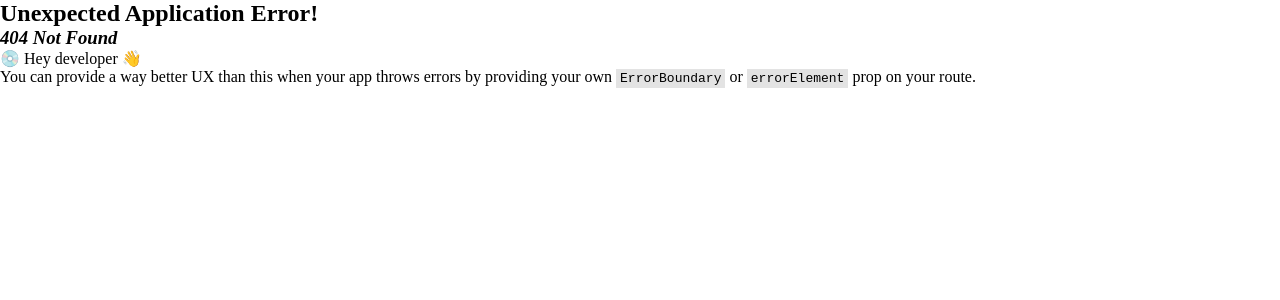
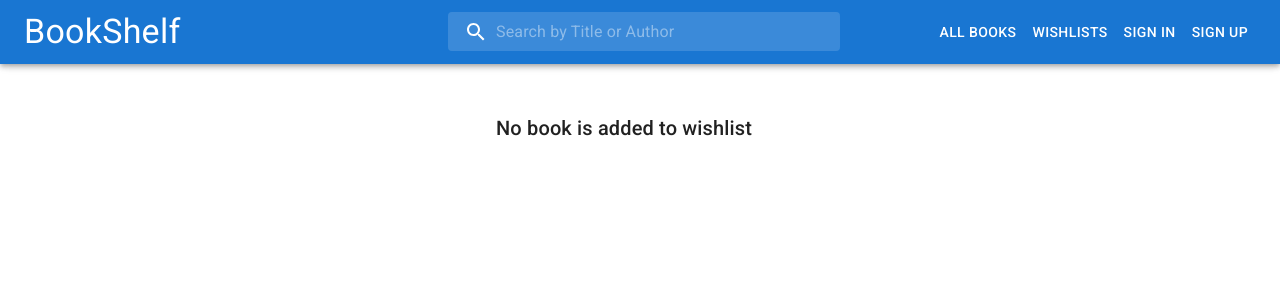
Before and after one commit to rahmanrafi32/bookshelf_redux_client, a React app: page /wishlist in a window 1280 px wide. Before the commit this address had no page. Shown: the top 300 px of the page. Built offline with nearby package versions, Linux system fonts and the light colour scheme; the HTML template or start-up script is replaced by a standard one.

Commit message:
wishlist added.

```diff
--- a/src/components/Navbar.tsx
+++ b/src/components/Navbar.tsx
@@ -30,9 +30,9 @@ const Navbar = () => {
   const handleDrawerToggle = () => {
     setMobileOpen((prevState) => !prevState);
   };
-
   const { username } = useAppSelector((state) => state.user);
   const dispatch = useAppDispatch();
+
   const drawer = (
     <Box onClick={handleDrawerToggle} sx={{ textAlign: 'center' }}>
       <Typography variant="h6" sx={{ my: 2 }}>
@@ -96,7 +96,7 @@ const Navbar = () => {
               <Grid container direction="row" justifyContent="flex-end">
                 <Grid item>
                   <Box>
-                    <Button size={'large'}>
+                    <Button>
                       <Link
                         style={{ textDecoration: 'none', color: '#fff' }}
                         to="/"
@@ -104,8 +104,16 @@ const Navbar = () => {
                         All Books
                       </Link>
                     </Button>
+                    <Button>
+                      <Link
+                        style={{ textDecoration: 'none', color: '#fff' }}
+                        to="/wishlist"
+                      >
+                        Wishlists
+                      </Link>
+                    </Button>
                     {username ? (
-                      <Button sx={{ color: '#fff' }} size={'large'}>
+                      <Button sx={{ color: '#fff' }}>
                         <Link
                           style={{ textDecoration: 'none', color: '#fff' }}
                           to={'/add-new-book'}
@@ -116,7 +124,7 @@ const Navbar = () => {
                     ) : null}
                     {!username ? (
                       <>
-                        <Button size={'large'}>
+                        <Button>
                           <Link
                             style={{ textDecoration: 'none', color: '#fff' }}
                             to="/signin"
@@ -124,7 +132,7 @@ const Navbar = () => {
                             Sign In
                           </Link>
                         </Button>
-                        <Button size={'large'}>
+                        <Button>
                           <Link
                             style={{ textDecoration: 'none', color: '#fff' }}
                             to="/signup"
@@ -136,7 +144,6 @@ const Navbar = () => {
                     ) : (
                       <Button
                         style={{ color: '#fff' }}
-                        size={'large'}
                         onClick={() => dispatch(logout())}
                       >
                         Sign out
--- /dev/null
+++ b/src/pages/Wishlist.tsx
@@ -0,0 +1,36 @@
+import { useAppSelector } from '../hooks/reduxTypedHooks.ts';
+import { IBook } from '../types/book.ts';
+import { Grid, Typography } from '@mui/material';
+import SingleCard from '../components/Card.tsx';
+
+const Wishlist = () => {
+  const { wishListBook } = useAppSelector((state) => state.book);
+  return (
+    <Grid
+      container
+      spacing={4}
+      sx={{
+        display: 'flex',
+        justifyContent: 'center',
+        alignItems: 'center',
+        mt: 3,
+      }}
+    >
+      {wishListBook.length === 0 ? (
+        <Typography variant={'h6'}>No book is added to wishlist</Typography>
+      ) : null}
+      {wishListBook.map((book: IBook) => (
+        <Grid
+          key={book.id}
+          item
+          md={4}
+          sx={{ display: 'flex', justifyContent: 'center' }}
+        >
+          <SingleCard wishlisted={true} book={book} />
+        </Grid>
+      ))}
+    </Grid>
+  );
+};
+
+export default Wishlist;
--- a/src/routes/index.tsx
+++ b/src/routes/index.tsx
@@ -7,6 +7,7 @@ import BookDetails from '../pages/BookDetails.tsx';
 import EditBook from '../pages/EditBook.tsx';
 import AddNewBook from '../pages/AddNewBook.tsx';
 import ProtectedRoute from './ProtectedRoute.tsx';
+import Wishlist from '../pages/Wishlist.tsx';
 
 const routes = createBrowserRouter([
   {
@@ -23,7 +24,11 @@ const routes = createBrowserRouter([
       },
       {
         path: '/add-new-book',
-        element: <AddNewBook />,
+        element: (
+          <ProtectedRoute>
+            <AddNewBook />
+          </ProtectedRoute>
+        ),
       },
       {
         path: '/edit-book',
@@ -32,6 +37,10 @@ const routes = createBrowserRouter([
             <EditBook />
           </ProtectedRoute>
         ),
+      },
+      {
+        path: '/wishlist',
+        element: <Wishlist />,
       },
     ],
   },
```
